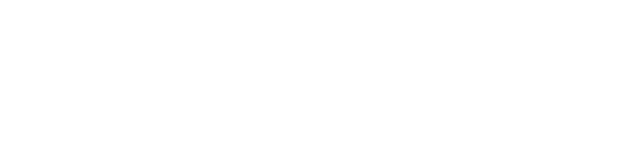
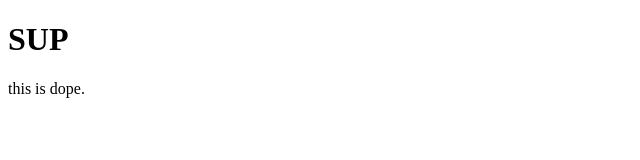
Before and after one commit to joemano/learning-git-branching-repo, a plain HTML site: page index.html in a window 1280 px wide. Shown: the whole page, without its empty margins (0-640 px from the left). Drawn offline with Linux system fonts and the light colour scheme.

Commit message:
added semantics and p tag

```diff
--- a/index.html
+++ b/index.html
@@ -7,6 +7,15 @@
   <title>Git branching lesson on test</title>
 </head>
 <body>
-
+  <header>
+    <h1>SUP</h1>
+  </header>
+  <main>
+    <section>
+      <div>
+        <p>this is dope.</p>
+      </div>
+    </section>
+  </main>
 </body>
 </html>
```
